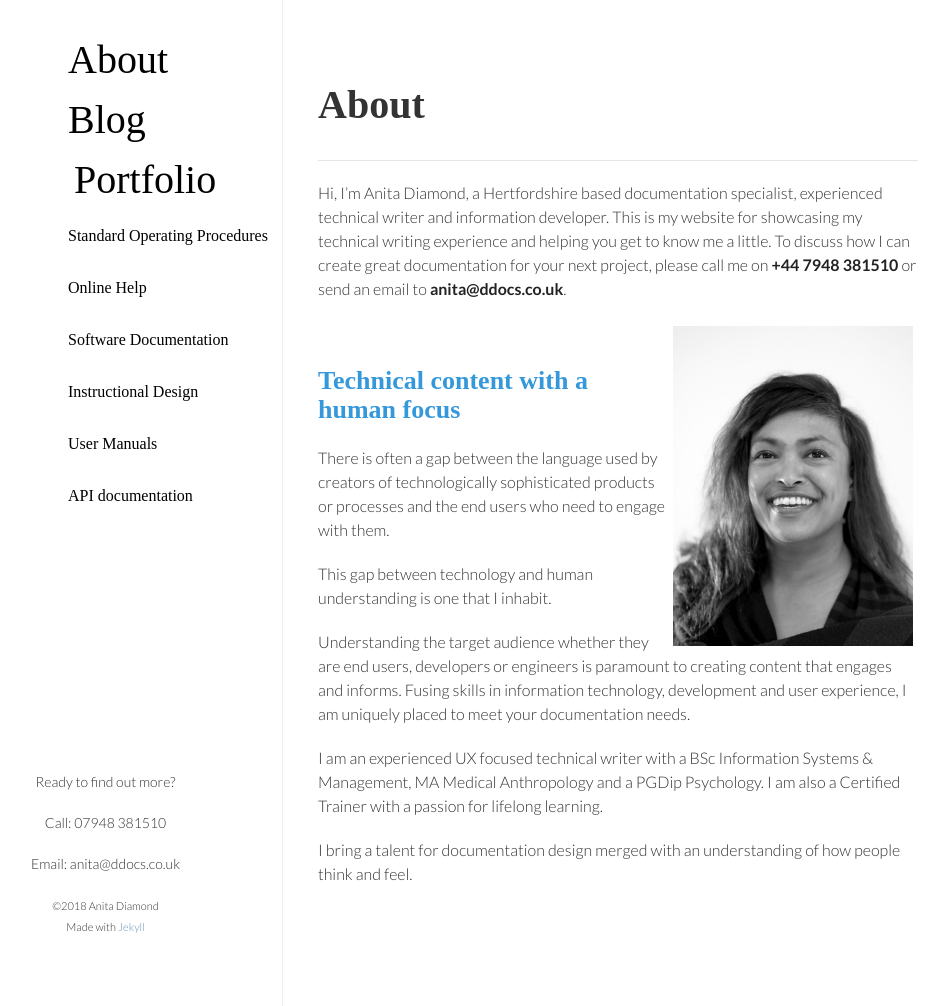
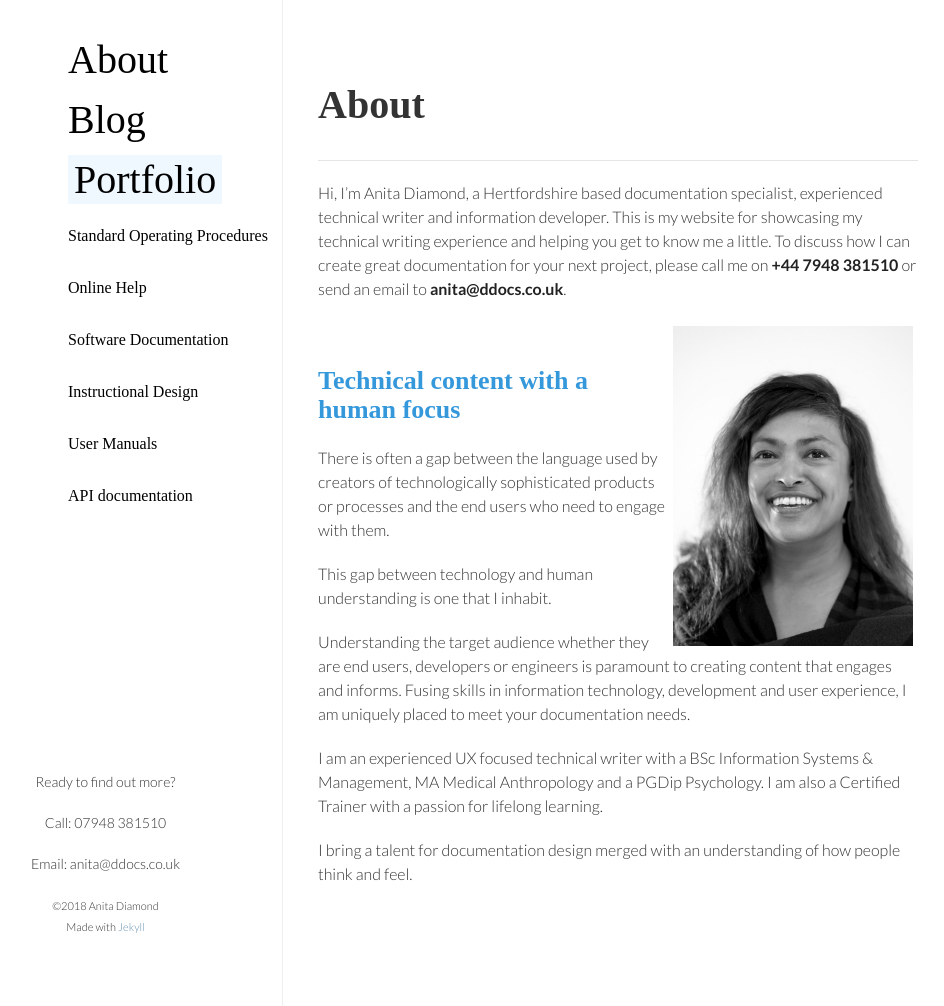
Before and after one commit to ddocs/ddocs.github.io, a Jekyll site: the page built from index.html, in a window 1280 px wide and 1006 px high. Shown: the whole window, without its empty margins (197-1141 px from the left). Built offline with Jekyll 4.4.1, drawn with Linux system fonts in a browser that asks for light colours; nearby versions of some CDN libraries; some web fonts are replaced.

Commit message:
Update style.css

```diff
--- a/css/style.css
+++ b/css/style.css
@@ -254,8 +254,8 @@ header h1 {
  border: none;
  outline: none;
  color: black;
- padding: 14px,0px,14px,;
- background-color: inherit;
+ padding: 20px,0px,20px,;
+ background-color: #F0F8FF;
  font-family: inherit; /* Important for vertical align on mobile phones */
  margin: 0; /* Important for vertical align on mobile phones */
 }
@@ -294,16 +294,11 @@ header h1 {
  border: none;
  outline: none;
  color: black;
- padding: 14px,0px,14px;
- background-color: inherit;
+ padding: 20px,0px,20px;
  font-family: inherit; /* Important for vertical align on mobile phones */
  margin: 0; /* Important for vertical align on mobile phones */
 }
 
-/* Add a red background color to navbar links on hover */
-.navbar a:hover, .dropdown:hover .dropbtn {
- background-color: #ddd;
-}
 
 /* Dropdown content (visible by default) */
 .dropdown-content {
@@ -326,7 +321,7 @@ header h1 {
 
 /* Add a grey background color to dropdown links on hover */
 .dropdown-content a:hover {
- background-color: #ddd;
+ background-color: #F0F8FF;
 }
 
 /* Show the dropdown menu on hover */
```
